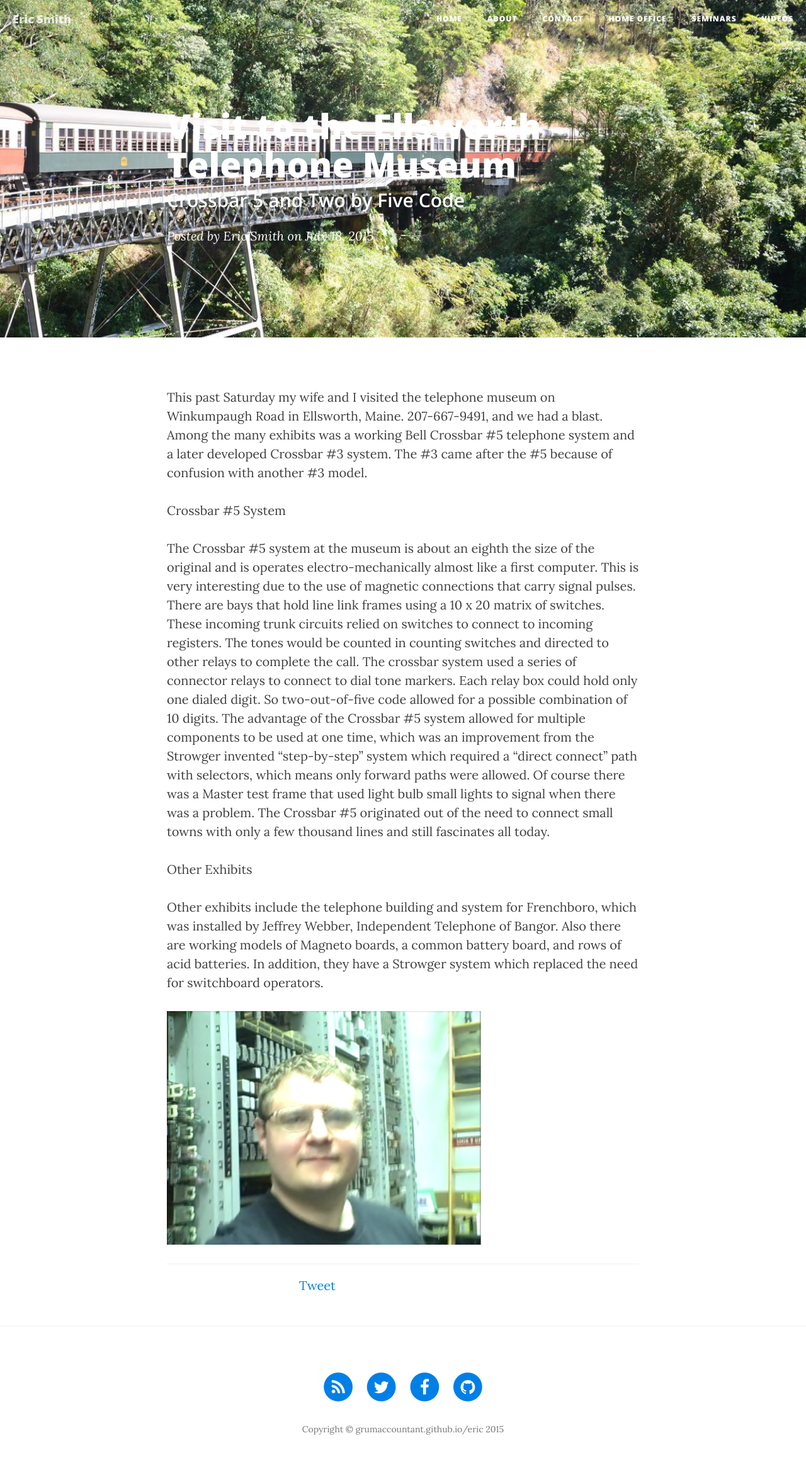
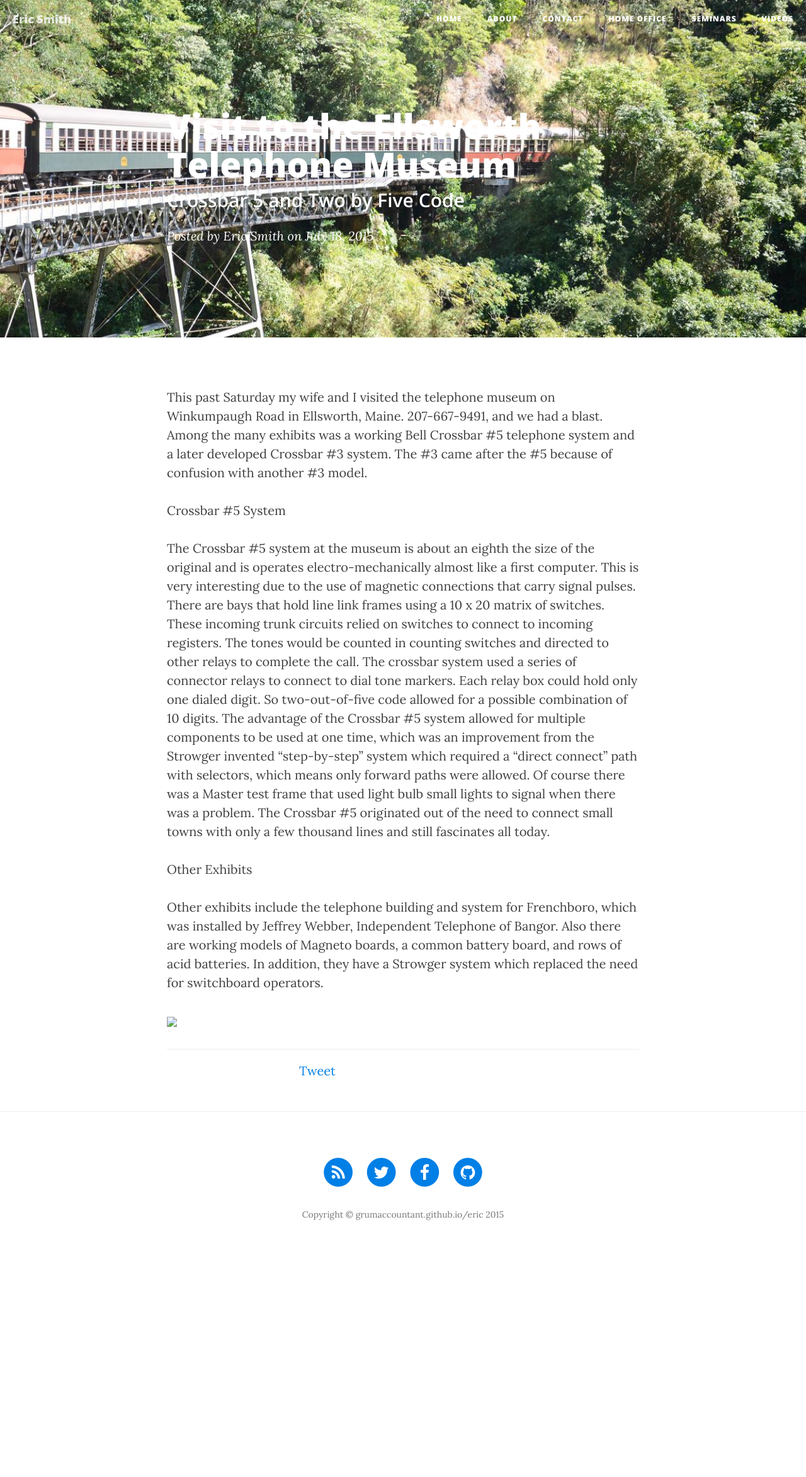
Before and after one commit to grumaccountant/eric, a Jekyll site: the page built from _posts/2015-07-18-Telephone-Museum.markdown, in a window 1280 px wide. Shown: the whole page at 63% size. Built offline with Jekyll 4.4.1, drawn with Linux system fonts in a browser that asks for light colours; nearby versions of some CDN libraries; comment, search, counter and statistics services are not loaded; after the commit the page ends 2005 px from its top, so only the background shows below that.

Commit message:
Update 2015-07-18-Telephone-Museum.markdown

```diff
--- a/_posts/2015-07-18-Telephone-Museum.markdown
+++ b/_posts/2015-07-18-Telephone-Museum.markdown
@@ -23,4 +23,4 @@ Other Exhibits
 <p>
 Other exhibits include the telephone building and system for Frenchboro, which was installed by Jeffrey Webber, Independent Telephone of Bangor. Also there are working models of Magneto boards, a common battery board, and rows of acid batteries.  In addition, they have a Strowger system which replaced the need for switchboard operators.
 <p>
-<img src="/imgblog/1.png" width="500">
+<img src="imgblog/1.png" width="500">
```
